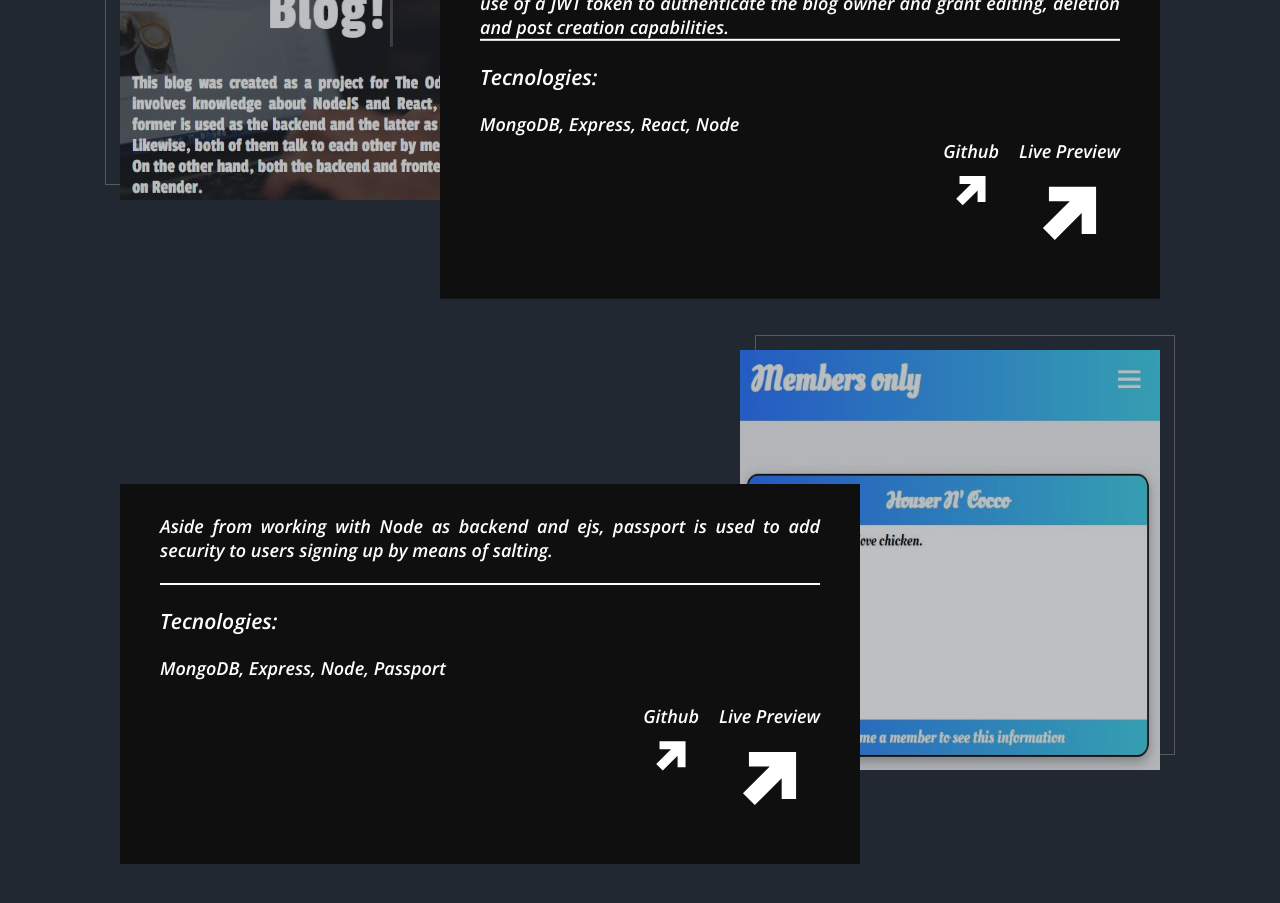
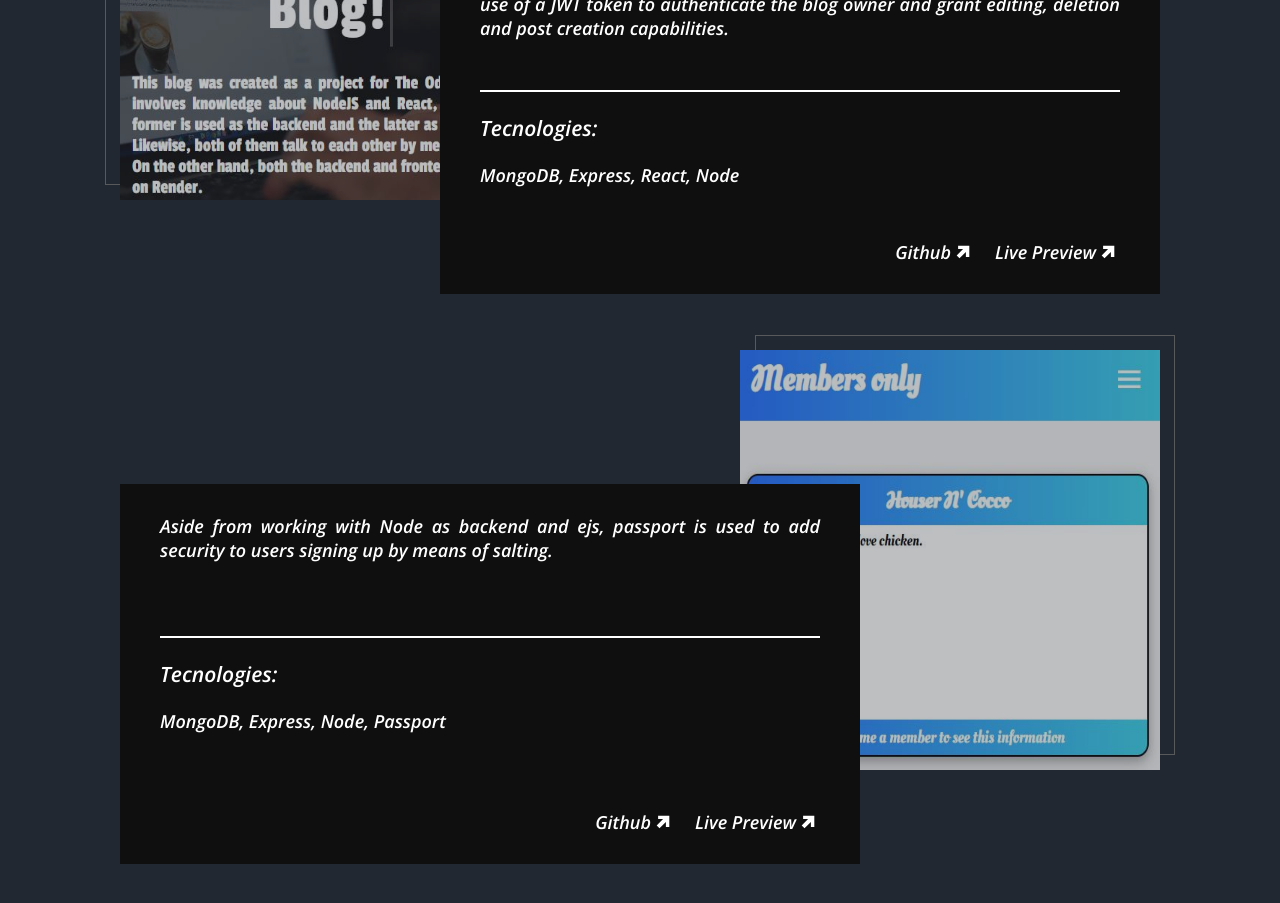
Before and after one commit to Houser97/Portfolio, a React (Create React App) app: page / in a window 1280 px wide. Shown: the part 1840-2743 px from the top of the page. Built offline with nearby package versions, Linux system fonts and the light colour scheme.

Commit message:
Replace arrow svg with other thiner

```diff
--- a/src/styles/ProjectCard.css
+++ b/src/styles/ProjectCard.css
@@ -112,6 +112,17 @@
     margin-right: 20px;
 }
 
+.arrow{
+    width: 24px;
+    height: 24px;
+}
+
+.link-project{
+    display: flex;
+    flex-flow: row;
+    align-items: center;
+}
+
 @media (max-width: 820px) {
     .app__project-subcontainer{
         grid-template-columns: 1fr;
```
